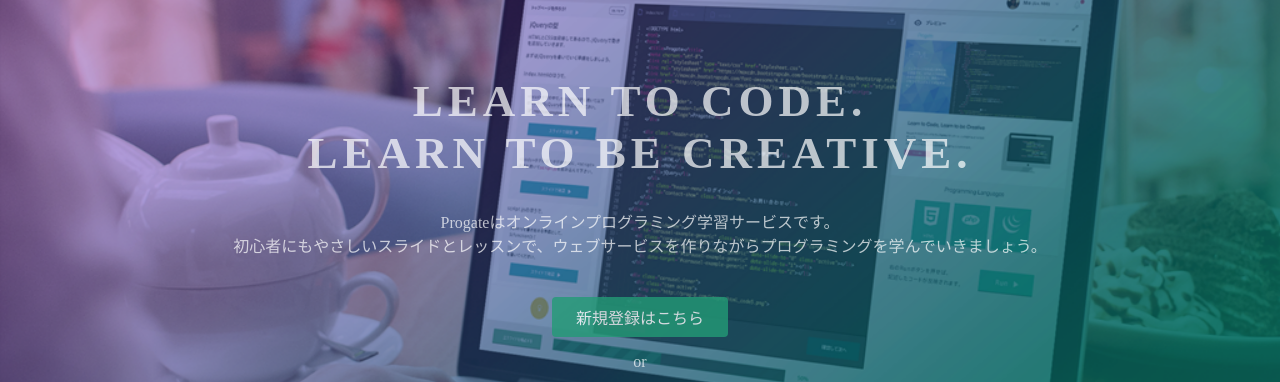
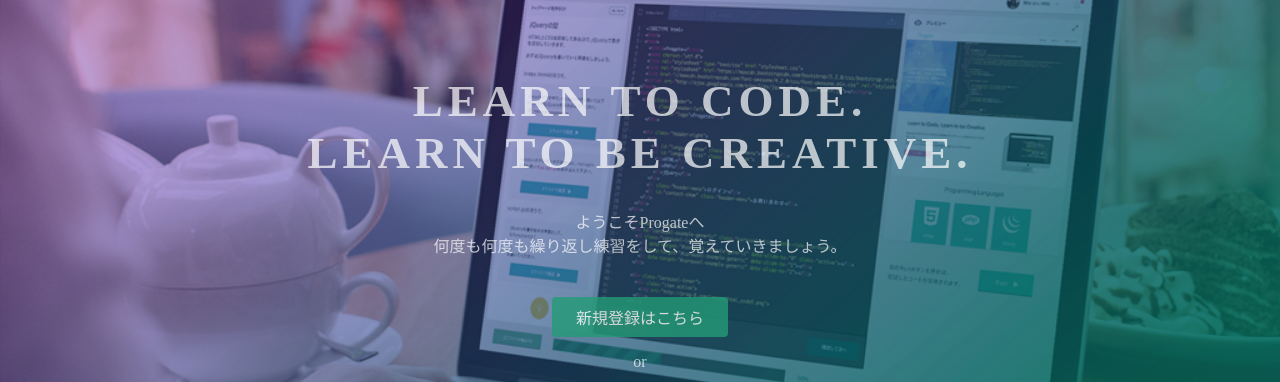
Before and after one commit to eddy1024/eddy, a plain HTML site: page index.html in a window 1280 px wide. Shown: the part 135-517 px from the top of the page. Drawn offline with Linux system fonts and the light colour scheme.

Commit message:
Update index.html

```diff
--- a/index.html
+++ b/index.html
@@ -24,7 +24,7 @@
   <div class="top-wrapper">
     <div class="container">
       <h1>LEARN TO CODE.<br>LEARN TO BE CREATIVE.</h1>
-      <p>Progateはオンラインプログラミング学習サービスです。<br>初心者にもやさしいスライドとレッスンで、ウェブサービスを作りながらプログラミングを学んでいきましょう。</p>
+      <p>ようこそProgateへ<br>何度も何度も繰り返し練習をして、覚えていきましょう。</p>
       <div class="btn-wrapper">
         <a href="#" class="btn signup">新規登録はこちら</a>
         <p>or</p>
```
